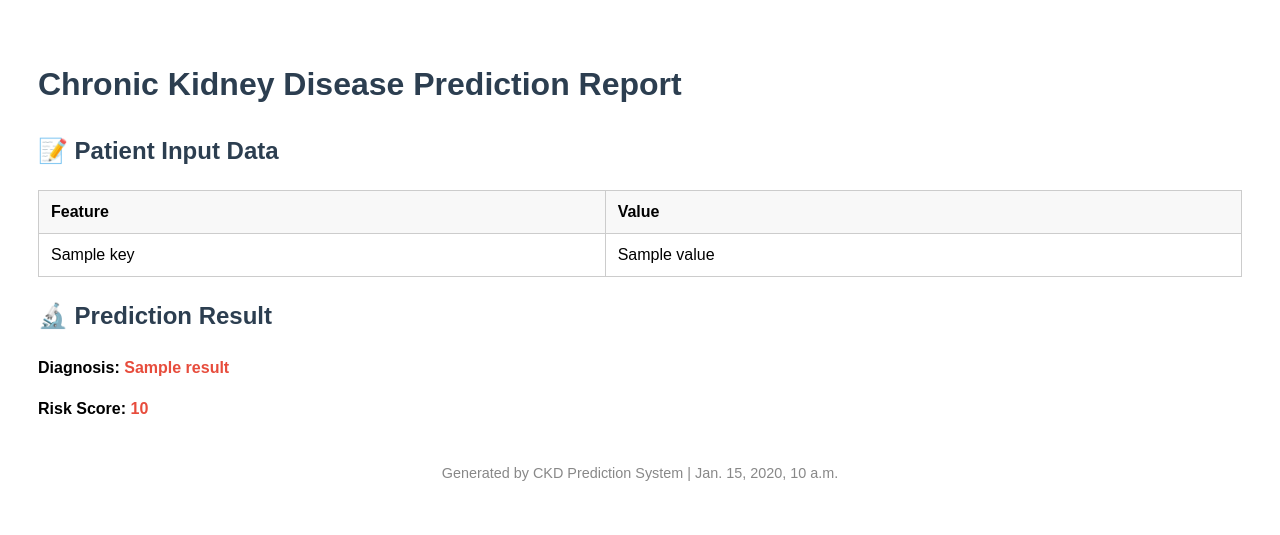
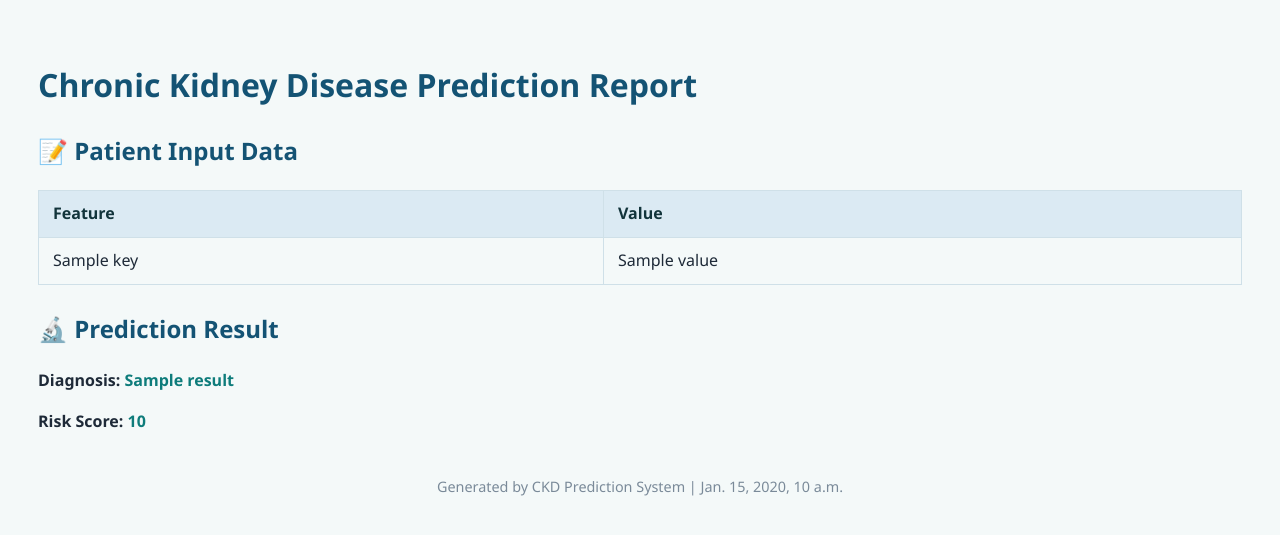
Before and after one commit to NAGENDRANADH02/kidneydisease_prediction, a Django app: template predictor/templates/predictor/pdf.html in a window 1280 px wide. Shown: the top 535 px of the page. Run offline with Django 4.2, Linux system fonts and the light colour scheme; the template is opened without the code that fills it: most values are stand-ins (such as "Sample title", 1, 10 or a date in 2020); parts of the project's set-up code (start-up, migrations or seed data) failed here and were passed over.

Commit message:
Update pdf.html

```diff
--- a/predictor/templates/predictor/pdf.html
+++ b/predictor/templates/predictor/pdf.html
@@ -5,15 +5,17 @@
     <title>CKD Prediction Report</title>
     <style>
         body {
-            font-family: 'Arial', sans-serif;
+            font-family: 'Segoe UI', sans-serif;
             padding: 30px;
             line-height: 1.6;
+            background-color: #f4f9f9;
+            color: #1e2a38;
         }
         h1, h2 {
-            color: #2c3e50;
+            color: #145374;
         }
         .section {
-            margin-bottom: 20px;
+            margin-bottom: 25px;
         }
         table {
             border-collapse: collapse;
@@ -21,22 +23,26 @@
             margin-top: 10px;
         }
         th, td {
-            border: 1px solid #ccc;
-            padding: 8px 12px;
+            border: 1px solid #cfe0e8;
+            padding: 10px 14px;
             text-align: left;
         }
         th {
-            background-color: #f8f8f8;
+            background-color: #dbeaf3;
+            color: #12343b;
+        }
+        tr:nth-child(even) {
+            background-color: #f0f8fb;
         }
         .highlight {
             font-weight: bold;
-            color: #e74c3c;
+            color: #0e7c7b;
         }
         .footer {
             margin-top: 40px;
             font-size: 0.9em;
             text-align: center;
-            color: #888;
+            color: #7a8a99;
         }
     </style>
 </head>
```
